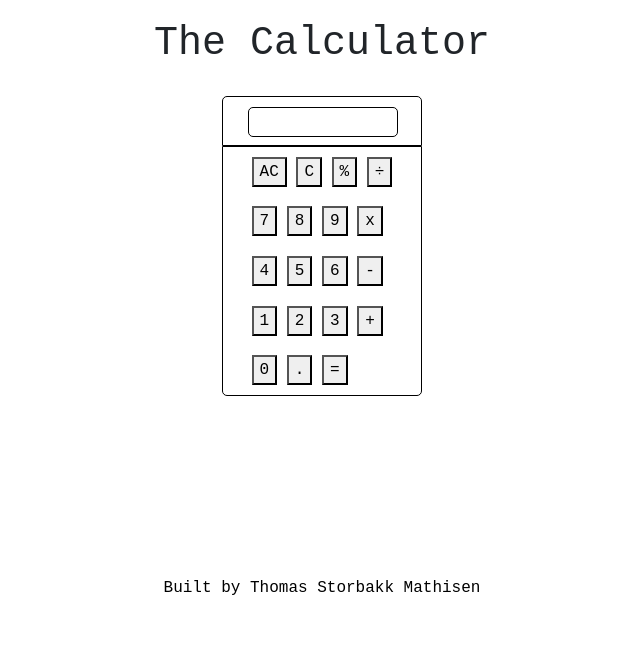
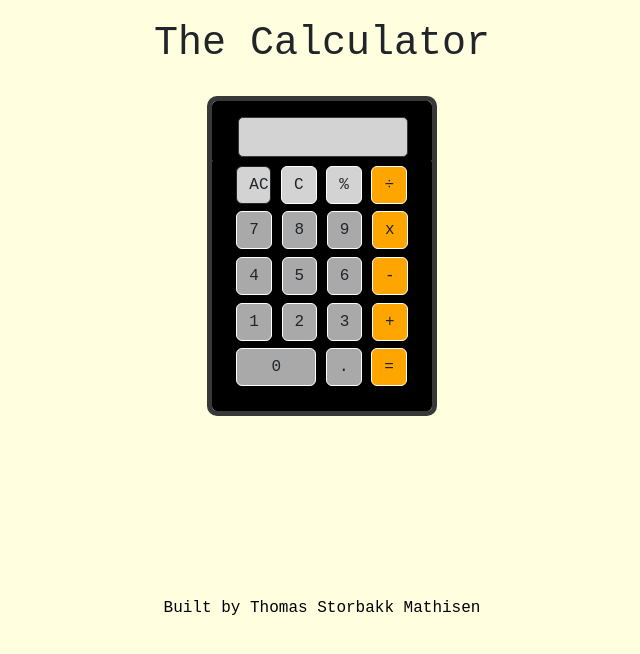
Before and after one commit to ThomassMathisen/calculator, a plain HTML site: page index.html in a window 1280 px wide. Both pictures are taken after a click on the button "AC". Shown: the whole page, without its empty margins (318-958 px from the left). Drawn offline with nearby package versions, Linux system fonts and the light colour scheme.

Commit message:
Finished v1

```diff
--- a/index.html
+++ b/index.html
@@ -6,7 +6,7 @@
     <meta name="viewport" content="width=device-width, initial-scale=1.0">
     <link href="https://cdn.jsdelivr.net/npm/bootstrap@5.2.0/dist/css/bootstrap.min.css" rel="stylesheet" integrity="sha384-gH2yIJqKdNHPEq0n4Mqa/HGKIhSkIHeL5AyhkYV8i59U5AR6csBvApHHNl/vI1Bx" crossorigin="anonymous">
     <link rel="stylesheet" href="styles.css">
-    <script src="script.js" defer></script>
+    <script src="script.js"></script>
     <title>Calculator</title>
 </head>
 <body>
@@ -18,33 +18,33 @@
         </div>
         <div class="buttons">
             <div class="row1">
-              <button id="clear">AC</button>
-              <button id="delete">C</button>
-              <button id="percent">%</button>
-              <button id="divide">÷</button>
+              <button id="clear" class="btn">AC</button>
+              <button id="backspace" class="btn">C</button>
+              <button id="percent" class="btn">%</button>
+              <button class="btn operator">÷</button>
             </div>
             <div class="row2">
-              <button id="seven">7</button>
-              <button id="eight">8</button>
-              <button id="nine">9</button>
-              <button id="multiply">x</button>
+              <button class="btn number">7</button>
+              <button class="btn number">8</button>
+              <button class="btn number">9</button>
+              <button class="btn operator">x</button>
             </div>
             <div class="row3">
-              <button id="four">4</button>
-              <button id="five">5</button>
-              <button id="six">6</button>
-              <button id="subtract">-</button>
+              <button class="btn number">4</button>
+              <button class="btn number">5</button>
+              <button class="btn number">6</button>
+              <button class="btn operator">-</button>
             </div>
             <div class="row4">
-              <button id="one">1</button>
-              <button id="two">2</button>
-              <button id="three">3</button>
-              <button id="add">+</button>
+              <button class="btn number">1</button>
+              <button class="btn number">2</button>
+              <button class="btn number">3</button>
+              <button class="btn operator">+</button>
             </div>
             <div class="row5">
-              <button id="zero">0</button>
-              <button id="period">.</button>
-              <button id="equal">=</button>
+              <button class="btn number zero">0</button>
+              <button class="btn decimal">.</button>
+              <button class="btn equal">=</button>
             </div>
         </div>
     </div>
--- a/script.js
+++ b/script.js
@@ -1,23 +1,112 @@
-function add(){
+let operator = "";
+let display = "";
+let currentValue = "";
+let previousValue = "";
 
+document.addEventListener("DOMContentLoaded", function(){
+    let clear = document.querySelector("#clear");
+    let equal = document.querySelector(".equal");
+    let decimal = document.querySelector(".decimal");
+
+    let numbers = document.querySelectorAll(".number");
+    let operators = document.querySelectorAll(".operator");
+    let display = document.querySelector(".calculator-display");
+
+    numbers.forEach((number) => number.addEventListener("click", function(e){
+        handleNumber(e.target.textContent)
+        display.textContent = currentValue;
+    }))
+
+    operators.forEach((op) => op.addEventListener("click", function(e){
+        handleOperator(e.target.textContent)
+        display.textContent = currentValue;
+    }))
+
+    clear.addEventListener("click", function(){
+        currentValue = "";
+        operator = "";
+        display.textContent = currentValue;
+    })
+
+    equal.addEventListener("click", function(){
+        if (currentValue != "" && previousValue != ""){
+           operate();
+           display.textContent = "";
+           if (previousValue.length <= 10){
+             display.textContent = previousValue;
+           }
+           else {
+            display.textContent = previousValue.slice(0,10) + "..."
+           }
+        }
+    })
+
+    decimal.addEventListener("click", function(){
+        addDecimal();
+    })
+
+    percent.addEventListener("click", function(){
+        addPercent();
+        display.textContent = currentValue;
+    })
+
+    backspace.addEventListener("click", function(){
+        deleteLast();
+        display.textContent = 0;
+    })
+})
+
+function handleNumber(num){
+    if (currentValue.length <=10){
+        currentValue += num;
+    }
 }
 
-function subtract(){
-
-}
-
-function multiply(){
-
-}
-
-function divide(){
+function handleOperator(op){
+    operator = op;
+    previousValue = currentValue;
+    currentValue = "";
 
 }
 
 function operate(){
+    previousValue = Number(previousValue);
+    currentValue = Number(currentValue);
 
+    if (operator === "+"){
+        previousValue += currentValue;
+    }
+    else if (operator === "-"){
+        previousValue -= currentValue;
+    }
+    else if (operator === "x"){
+        previousValue *= currentValue;
+    }
+    else {
+        previousValue /= currentValue;
+    }
+
+    previousValue = roundNumber(previousValue);
+    previousValue = previousValue.toString();
+    currentValue = previousValue.toString();
 }
 
-function clear(){
+function roundNumber(num){
+    return Math.round(num * 1000) / 1000;
+}
 
+function addDecimal(){
+    if (!currentValue.includes(".")){
+         currentValue += ".";
+
+    }
 }
+
+function addPercent(){
+    currentValue = currentValue / 100;
+    return currentValue
+}
+
+function deleteLast(){
+    currentValue = ""
+}
--- a/styles.css
+++ b/styles.css
@@ -4,6 +4,7 @@ body {
     align-items: center;
     justify-content: space-between;
     flex-direction: column;
+    background-color: lightyellow;
 }
 
 h1 {
@@ -24,29 +25,76 @@ footer {
     justify-content: center;
     border: 1px solid black;
     height: 250px;
-    width: 200px;
+    width: 220px;
     border-bottom-left-radius: 5px;
     border-bottom-right-radius: 5px;
-    border-collapse: collapse;
+    background-color: black;
+    padding-bottom: 20px;
 }
 
 .display {
     border: 1px solid black;
-    width: 200px;
-    height: 50px;
+    width: 220px;
+    height: 60px;
     border-top-left-radius: 5px;
     border-top-right-radius: 5px;
+    background-color: black;
 }
 
 .calculator-display {
-    border: 1px solid black;
-    width: 150px;
-    height: 30px;
+    border: 1px solid #383838;
+    width: 170px;
+    height: 40px;
     margin-left: 25px;
-    margin-top: 10px;
+    margin-top: 15px;
     border-radius: 5px;
+    display: flex;
+    flex-direction: column;
+    justify-content: flex-end;
+    align-items: flex-end;
+    background-color: lightgray;
+}
+
+
+.zero {
+    width: 80px;
+}
+
+.btn {
+    border: 1px solid white;
+}
+
+.operator {
+    background-color: orange;
+}
+
+.equal {
+    background-color: orange;
+}
+
+.number {
+    background-color: darkgray;
+}
+
+.decimal {
+    background-color: darkgray;
+}
+
+#percent {
+    background-color: lightgray;
+}
+
+#clear {
+    background-color: lightgray;
+    width: 35px;
+    text-align: start;
+}
+
+#backspace {
+    background-color: lightgray;
 }
 
 .calculator {
-
+    border: 5px solid #383838;
+    border-radius: 10px;
 }
```
